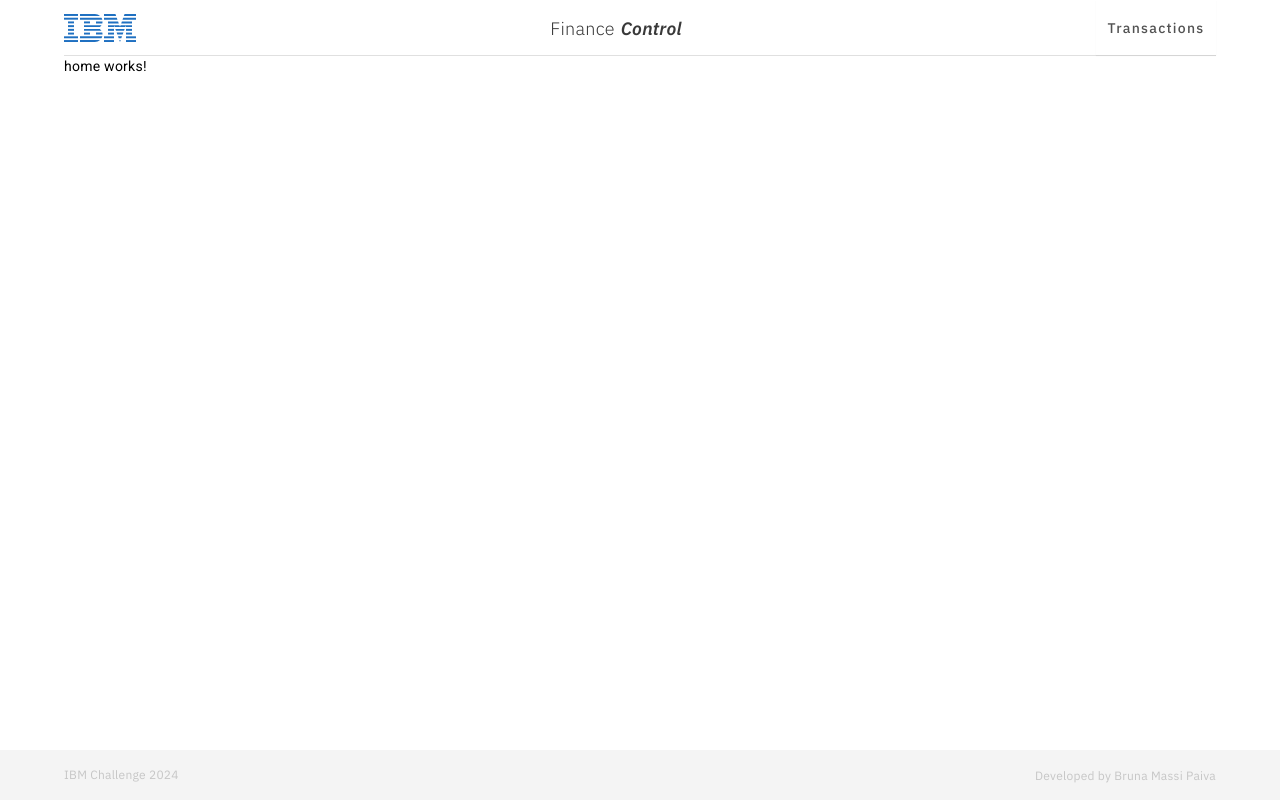
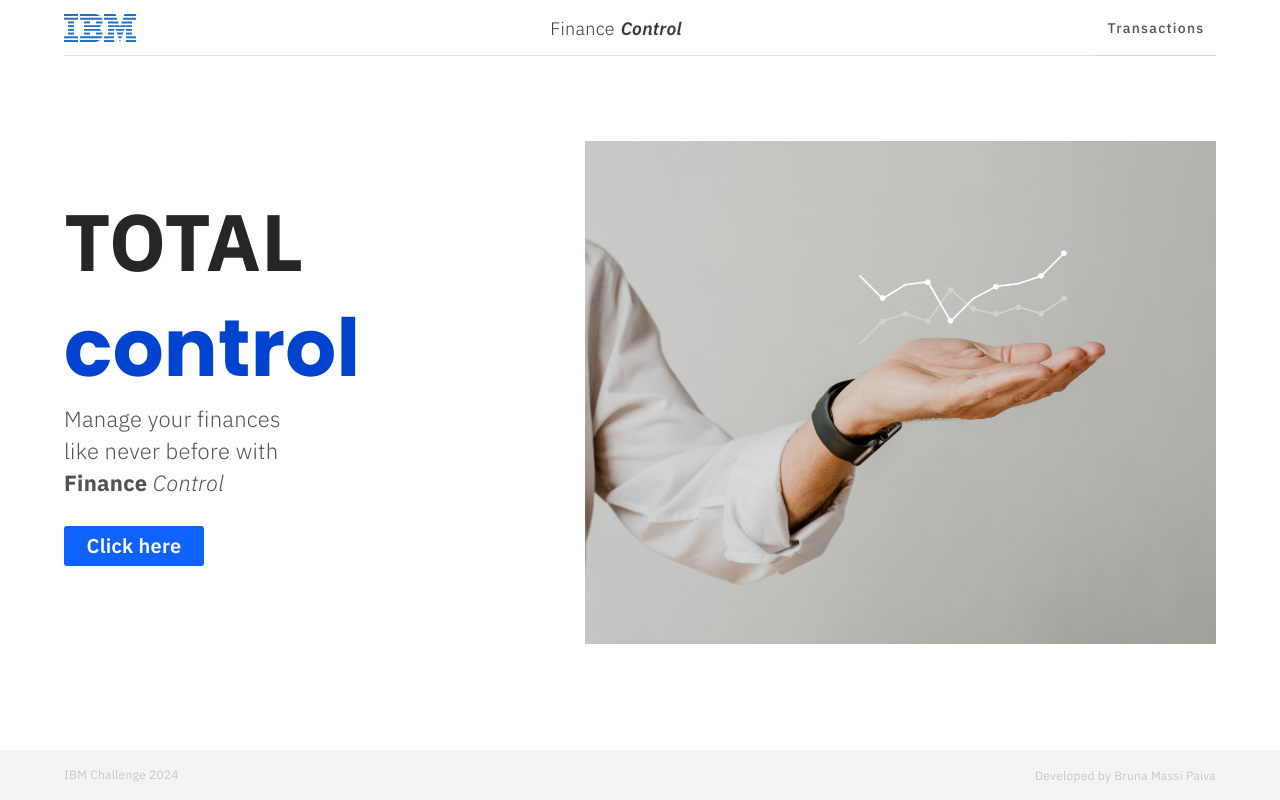
Before and after one commit to Nyrvlivy/FinanceControl, an Angular app: page / in a window 1280 px wide. Built offline with nearby package versions, Linux system fonts and the light colour scheme.

Commit message:
style: Improve styles and refactor code.

```diff
--- a/src/_styles.scss
+++ b/src/_styles.scss
@@ -7,6 +7,7 @@
 @import url('https://fonts.googleapis.com/css2?family=Material+Symbols+Outlined:opsz,wght,FILL,GRAD@20..48,100..700,0..1,-50..200');
 @import url('https://fonts.googleapis.com/css2?family=Material+Symbols+Outlined:opsz,wght,FILL,GRAD@20..48,100..700,0..1,-50..200');
 @import url('https://fonts.googleapis.com/css2?family=Material+Symbols+Outlined:opsz,wght,FILL,GRAD@20..48,100..700,0..1,-50..200');
+@import url('https://fonts.googleapis.com/css2?family=Poppins:wght@700&display=swap" rel="stylesheet');
 
 html, body {
   height: 100%;
--- a/src/app/modules/home/home.component.html
+++ b/src/app/modules/home/home.component.html
@@ -1 +1,15 @@
-<p>home works!</p>
+<main>
+  <div class="content-section">
+    <div class="left-section">
+      <span class="title-1">TOTAL</span>
+      <span class="title-2">control</span>
+      <p class="subtitle">Manage your finances like
+        never before with
+        <strong>Finance</strong> <em> Control</em></p>
+      <a routerLink="/transactions">Click here</a>
+    </div>
+    <div class="right-section">
+      <img [src]="homePagePhoto" alt="Home Page Photo">
+    </div>
+  </div>
+</main>
--- a/src/app/modules/home/home.component.scss
+++ b/src/app/modules/home/home.component.scss
@@ -0,0 +1,84 @@
+main * {
+  font-family: 'IBM Plex Sans', 'Helvetica Neue', Arial, sans-serif;
+}
+
+main {
+  display: flex;
+
+  .content-section {
+    width: 100%;
+    display: flex;
+    justify-content: space-between;
+    margin-top: 15px;
+
+    .left-section {
+      width: 40%;
+      display: flex;
+      flex-direction: column;
+      justify-content: center;
+      align-items: flex-start;
+      margin-right: 100px;
+      padding-top: 40px;
+
+      .title-1 {
+        color: #262626;
+        font-size: 80px;
+        font-style: normal;
+        font-weight: 700;
+        line-height: normal;
+        margin: 0;
+        padding: 0;
+      }
+
+      .title-2 {
+        color: #0043CE;
+        font-family: Poppins, serif;
+        font-size: 80px;
+        font-style: normal;
+        font-weight: 700;
+        line-height: 110px;
+      }
+
+      .subtitle {
+        width: 250px;
+        color: #525252;
+        font-size: 22px;
+        font-style: normal;
+        font-weight: 300;
+        line-height: 32px;
+        margin-bottom: 27px;
+      }
+
+      a {
+        background: #0F62FE;
+        display: flex;
+        width: 120px;
+        height: 20px;
+        padding: 10px;
+        justify-content: center;
+        align-items: center;
+        gap: 12px;
+        border-radius: 3px;
+
+        color: #FFF;
+        font-size: 20px;
+        font-style: normal;
+        font-weight: 600;
+        line-height: normal;
+        text-decoration: none;
+      }
+    }
+
+    .right-section {
+      display: flex;
+      justify-content: flex-end;
+      padding-top: 70px;
+
+      img {
+        max-width: 100%;
+        height: auto;
+        max-height: 550px;
+      }
+    }
+  }
+}
--- a/src/app/modules/home/home.component.ts
+++ b/src/app/modules/home/home.component.ts
@@ -1,4 +1,4 @@
-import { Component } from '@angular/core';
+import {Component} from '@angular/core';
 
 @Component({
   selector: 'app-home',
@@ -6,5 +6,6 @@ import { Component } from '@angular/core';
   styleUrl: './home.component.scss'
 })
 export class HomeComponent {
+  public homePagePhoto = "./assets/images/pages/home/home-page-photo.png";
 
 }
--- a/src/app/modules/transactions/transactions.component.html
+++ b/src/app/modules/transactions/transactions.component.html
@@ -11,7 +11,25 @@
       <div class="content-section">
         <div class="nav">
           <div class="filters">
-
+            <div class="filter-form">
+              <mat-form-field appearance="fill" class="date-form">
+                <mat-label>Choose a date</mat-label>
+                <input matInput [matDatepicker]="picker" [(ngModel)]="filterDate" (dateChange)="applyFilters()"
+                >
+                <mat-datepicker-toggle matIconSuffix [for]="picker"></mat-datepicker-toggle>
+                <mat-datepicker #picker></mat-datepicker>
+              </mat-form-field>
+              <mat-form-field appearance="fill" class="category-form">
+                <mat-label>Category</mat-label>
+                <mat-select [(value)]="filterCategory" (selectionChange)="applyFilters()">
+                  <mat-option [value]="''">All Categories</mat-option>
+                  <mat-option *ngFor="let category of uniqueCategories" [value]="category">
+                    {{ category }}
+                  </mat-option>
+                </mat-select>
+              </mat-form-field>
+              <button mat-button (click)="clearFilters()" class="clearFilterButton">Clear</button>
+            </div>
           </div>
           <div class="buttons">
             <button class="new-transaction-button button" mat-button (click)="openCreateTransactionDialog()">Create new</button>
--- a/src/app/modules/transactions/transactions.component.scss
+++ b/src/app/modules/transactions/transactions.component.scss
@@ -15,7 +15,7 @@ main {
     .left-side {
       display: flex;
       flex-direction: column;
-      width: calc(100% - 260px);
+      width: calc(100% - 180px);
       margin-top: 15px;
 
       .title-section, .content-section {
@@ -58,11 +58,21 @@ main {
           flex-direction: row;
           flex-wrap: nowrap;
           max-width: 100%;
-          padding-right: 13%;
+          padding-right: 5%;
           margin-bottom: 15px;
+          align-items: center;
 
           .filters {
+            display: flex;
+            flex-direction: row;
+            align-items: center;
+            gap: 10px;
 
+            .filter-form {
+              display: flex;
+              flex-direction: row;
+              align-items: center;
+            }
           }
 
           .buttons {
@@ -70,6 +80,7 @@ main {
             flex-direction: row;
             flex-wrap: nowrap;
             justify-content: flex-end;
+            align-items: center;
 
             .button {
               display: flex;
@@ -94,7 +105,7 @@ main {
 
             .delete-all-button {
               background: #DA1E28;
-              margin-left: 20px;
+              margin-left: 10px;
 
               &:hover {
                 background: #98131b;
@@ -107,7 +118,7 @@ main {
     }
 
     .right-side {
-      width: 260px;
+      width: 180px;
       height: 100%;
       display: flex;
       align-items: center;
@@ -115,8 +126,35 @@ main {
 
       img {
         height: 830px;
-        width: 260px;
+        width: 180px;
       }
     }
   }
 }
+
+
+.filters {
+  display: flex;
+  flex-direction: row;
+  align-items: flex-start;
+  gap: 10px;
+
+  .filter-form {
+    display: flex;
+    flex-direction: row;
+    align-items: center;
+  }
+}
+
+.date-form {
+  width: 180px;
+}
+
+.category-form {
+  width: 220px;
+  margin: 0 10px;
+}
+
+.clearFilterButton {
+  width: 30px;
+}
--- a/src/app/shared/components/transactions-table/transactions-table.component.scss
+++ b/src/app/shared/components/transactions-table/transactions-table.component.scss
@@ -2,7 +2,7 @@
   display: flex;
   flex-direction: column;
   align-items: flex-start;
-  width: 87%;
+  width: 95%;
 
   .table-container {
     width: 100%;
--- a/src/app/shared/components/transactions-table/transactions-table.component.ts
+++ b/src/app/shared/components/transactions-table/transactions-table.component.ts
@@ -34,10 +34,10 @@ export class TransactionsTableComponent implements OnInit, OnDestroy {
   }
 
   ngOnInit() {
-    this.loadTransactions();
+    this.loadFilteredTransactions();
     this.transactionsSub = this.transactionsService.getTransactionsUpdateListener()
       .subscribe(() => {
-        this.loadTransactions();
+        this.loadFilteredTransactions();
       });
   }
 
@@ -49,8 +49,8 @@ export class TransactionsTableComponent implements OnInit, OnDestroy {
     this.isTotalVisible = !this.isTotalVisible;
   }
 
-  loadTransactions() {
-    this.transactionsService.findAllTransactions().subscribe(transactions => {
+  loadFilteredTransactions(date?: string, category?: string): void {
+    this.transactionsService.filterTransactions(date, category).subscribe(transactions => {
       this.dataSource.data = transactions;
       this.dataSource.paginator = this.paginator;
       this.dataSource.sort = this.sort;
@@ -65,7 +65,7 @@ export class TransactionsTableComponent implements OnInit, OnDestroy {
     dialogRef.afterClosed().subscribe(result => {
       console.log(result);
       if (result && result.updated) {
-        this.loadTransactions();
+        this.loadFilteredTransactions();
       }
     });
   }
@@ -78,7 +78,7 @@ export class TransactionsTableComponent implements OnInit, OnDestroy {
     this.transactionsService.deleteTransaction(id).subscribe({
       next: () => {
         this.snackBar.open(`Transaction ${id} deleted successfully!`, 'Close', {duration: 3000});
-        this.loadTransactions();
+        this.loadFilteredTransactions();
       },
       error: (err) => {
         this.snackBar.open(`Error: ${err.message}`, 'Close', {duration: 3000});
--- a/src/app/shared/services/transactions.service.ts
+++ b/src/app/shared/services/transactions.service.ts
@@ -1,5 +1,5 @@
 import {Injectable} from '@angular/core';
-import {HttpClient} from '@angular/common/http';
+import {HttpClient, HttpParams} from '@angular/common/http';
 import {Transaction} from '@shared/types/transaction';
 import {Observable, Subject, tap} from 'rxjs';
 
@@ -23,6 +23,17 @@ export class TransactionsService {
 
   findAllTransactions(): Observable<Transaction[]> {
     return this.http.get<Transaction[]>(this.baseUrl);
+  }
+
+  filterTransactions(date?: string, category?: string): Observable<Transaction[]> {
+    let params = new HttpParams();
+    if (date) {
+      params = params.append('date', date);
+    }
+    if (category) {
+      params = params.append('category', category);
+    }
+    return this.http.get<Transaction[]>(this.baseUrl, {params});
   }
 
   createTransactions(transactions: CreateTransactionsPayload) {
```
Also changed, not shown: src/app/modules/transactions/transactions.component.ts (+46 -11 lines), src/app/shared/app-material/app-material.module.ts (+9 -0 lines), src/assets/images/pages/home/home-page-photo.png (added), src/assets/images/pages/transactions/graphic-div.png.
